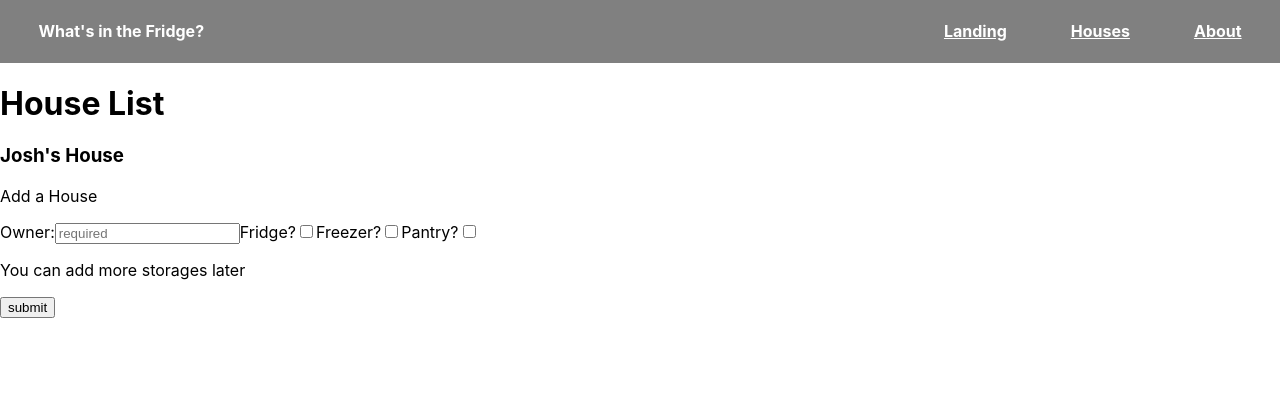
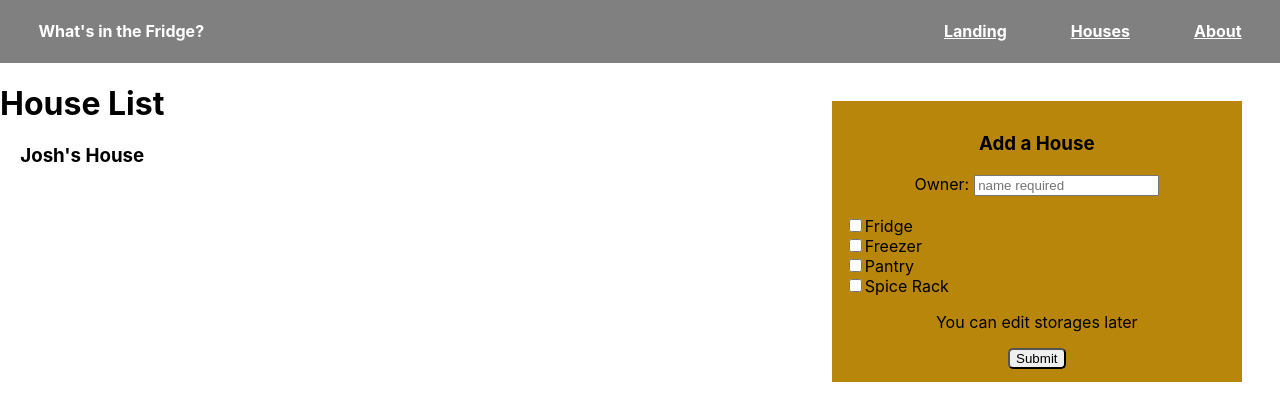
Before and after one commit to jadlevine/Whats_in_the_Fridge, a React (Create React App) app in the folder client/: page /houses in a window 1280 px wide. Shown: the top 420 px of the page. Built offline with nearby package versions, Linux system fonts and the light colour scheme.

Commit message:
add a house form uses text input, checkboxes, and drop down menus to update the state of newHouse. Next step is creating a new house document using data from state when submit button is clicked

```diff
--- a/client/src/App.js
+++ b/client/src/App.js
@@ -1,4 +1,4 @@
-import './App.css'
+import './styles/App.css'
 import { Routes, Route } from 'react-router-dom'
 import Landing from './pages/Landing'
 import About from './pages/About'
--- a/client/src/components/AddNewHouseForm.js
+++ b/client/src/components/AddNewHouseForm.js
@@ -7,8 +7,13 @@ const AddNewHouseForm = () => {
     owner: '',
     storages: [],
     fridge: false,
+    fridgelocation: '',
     freezer: false,
-    pantry: false
+    freezerlocation: '',
+    pantry: false,
+    pantrylocation: '',
+    spicerack: false,
+    spiceracklocation: ''
   })
 
   const addHouse = async (e) => {
@@ -27,19 +32,21 @@ const AddNewHouseForm = () => {
   }
 
   const handleChange = (event) => {
+    // console.log(event.target)
     const target = event.target
-    if (target.type === 'checkbox') {
-      target.value = target.checked
-    } else {
-      target.value = target.value
-    }
-    setNewHouse({ ...newHouse, [target.name]: target.value })
+    const name = target.name
+    //not 100% sure how checkboxes are working here
+    ///ref: https://reactjs.org/docs/forms.html
+    const value = target.type === 'checkbox' ? target.checked : target.value
+    setNewHouse({ ...newHouse, [name]: value })
   }
 
+  //a nice clean up might be to map through the storage/locations to render them, rather than the storage options below being sooo repetitive
+  //even better... conditionally render drop down IF stoarge type is checked (this is functional now!)
   return (
-    <div className="add-house form">
-      <form onSubmit={addHouse}>
-        <p>Add a House</p>
+    <div>
+      <form id="add-house-form" onSubmit={addHouse}>
+        <h3>Add a House</h3>
         <label>
           Owner:
           <input
@@ -47,38 +54,120 @@ const AddNewHouseForm = () => {
             type="text"
             value={newHouse.owner}
             onChange={handleChange}
-            placeholder={`required`}
+            placeholder={`name required`}
+            className="text-input"
           />
         </label>
-        <label>
-          Fridge?
+        <br />
+        <div id="storage-options">
+          <div>
             <input
               name="fridge"
               type="checkbox"
               onChange={handleChange}
               checked={newHouse.fridge}
+              className="checkbox"
             />
-        </label>
-        <label>
-          Freezer?
+            <label>Fridge</label>
+            {newHouse.fridge && (
+              <select
+                name="fridgelocation"
+                value={newHouse.fridgelocation.value}
+                defaultValue=""
+                onChange={handleChange}
+                required
+              >
+                <option value="" disabled>
+                  Select a Location
+                </option>
+                <option value="kitchen">Kitchen</option>
+                <option value="garage">Garage</option>
+                <option value="utilityroom">Utility Room</option>
+                <option value="other">Other</option>
+              </select>
+            )}
+          </div>
+          <div>
             <input
               name="freezer"
               type="checkbox"
               onChange={handleChange}
               checked={newHouse.freezer}
+              className="checkbox"
             />
-        </label>
-        <label>
-          Pantry?
+            <label>Freezer</label>
+            {newHouse.freezer && (
+              <select
+                name="freezerlocation"
+                value={newHouse.freezerlocation.value}
+                onChange={handleChange}
+                required
+              >
+                <option defaultValue="" disabled>
+                  Select a Location
+                </option>
+                <option value="kitchen">Kitchen</option>
+                <option value="garage">Garage</option>
+                <option value="utilityroom">Utility Room</option>
+                <option value="other">Other</option>
+              </select>
+            )}
+          </div>
+          <div>
             <input
               name="pantry"
               type="checkbox"
               onChange={handleChange}
               checked={newHouse.pantry}
+              className="checkbox"
             />
-        </label>
-        <p>You can add more storages later</p>
-        <input type="submit" value="submit" />
+            <label>Pantry</label>
+            {newHouse.pantry && (
+              <select
+                name="pantrylocation"
+                value={newHouse.pantrylocation.value}
+                onChange={handleChange}
+                required
+              >
+                <option defaultValue="" disabled>
+                  Select a Location
+                </option>
+                <option value="kitchen">Kitchen</option>
+                <option value="garage">Garage</option>
+                <option value="utilityroom">Utility Room</option>
+                <option value="other">Other</option>
+              </select>
+            )}
+          </div>
+          <div>
+            <input
+              name="spicerack"
+              type="checkbox"
+              onChange={handleChange}
+              checked={newHouse.spicerack}
+              className="checkbox"
+            />
+            <label>Spice Rack</label>
+            {newHouse.spicerack && (
+              <select
+                name="spiceracklocation"
+                value={newHouse.spiceracklocation.value}
+                onChange={handleChange}
+                required
+              >
+                <option defaultValue="" disabled>
+                  Select a Location
+                </option>
+                <option value="kitchen">Kitchen</option>
+                <option value="garage">Garage</option>
+                <option value="utilityroom">Utility Room</option>
+                <option value="other">Other</option>
+              </select>
+            )}
+          </div>
+        </div>
+        <p>You can edit storages later</p>
+        <button onClick={addHouse}>Submit</button>
       </form>
     </div>
   )
--- a/client/src/pages/Houses.js
+++ b/client/src/pages/Houses.js
@@ -31,7 +31,8 @@ const Houses = () => {
   }
 
   return (
-    <div className="home">
+    <div className="houses">
+      <div id="house-list">
         <h1>House List</h1>
         <div
           className="house-card"
@@ -40,6 +41,7 @@ const Houses = () => {
         >
           <h3>Josh's House</h3>
         </div>
+      </div>
       <AddNewHouseForm />
     </div>
   )
--- a/client/src/App.css
+++ b/client/src/styles/App.css
@@ -1,5 +1,8 @@
+@import "addHouseForm.css";
+
 body {
   margin: 0;
+  text-align: center;
   font-family: -apple-system, BlinkMacSystemFont, 'Segoe UI', 'Roboto', 'Oxygen',
     'Ubuntu', 'Cantarell', 'Fira Sans', 'Droid Sans', 'Helvetica Neue',
     sans-serif;
@@ -39,6 +42,7 @@ code {
   font-weight: bold;
   margin-left:5vw;
 }
-.wtf{
-  /* margin: 0 10vw; */
+.houses{
+  display:flex;
+  justify-content: space-between;
 }
--- /dev/null
+++ b/client/src/styles/addHouseForm.css
@@ -0,0 +1,30 @@
+#add-house-form{
+  display:flex;
+  flex-direction: column;
+  width: 30vw;
+  margin: 3vw;
+  padding: 1vw;
+  background-color:darkgoldenrod;
+}
+#add-house-form .text-input{
+  margin: 0 0 0 5px;
+}
+
+#add-house-form #storage-options{
+display: flex;
+flex-direction: column;
+flex-wrap: wrap;
+}
+
+.checkbox{
+  cursor:pointer;
+}
+#storage-options div{
+  align-self: flex-start;
+}
+
+button{
+  border-radius: 5px;
+  cursor:pointer;
+  align-self: center;
+}
```
Lines whose indentation alone changed are shown as unchanged.
